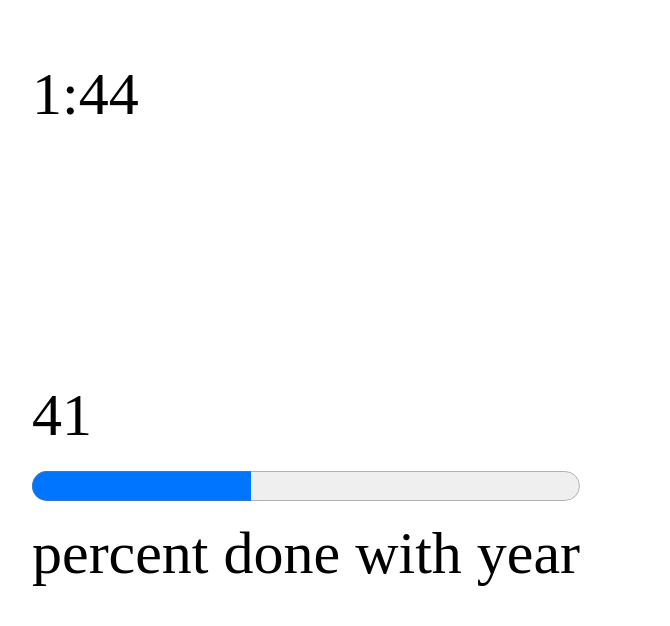
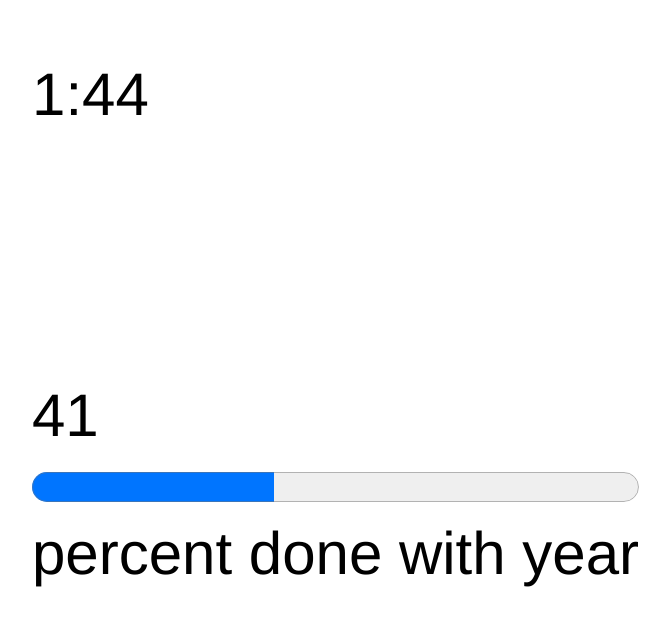
Before and after one commit to alexv/new-tab, a browser extension: page index.html in a window 1280 px wide. Shown: the whole page, without its empty margins (28-698 px from the left). Drawn offline with Linux system fonts and the light colour scheme.

Commit message:
add fonts

```diff
--- a/style.css
+++ b/style.css
@@ -11,6 +11,7 @@ html {
 
 body {
   font-size: 60px;
+  font-family: 'Helvetica Neue', Helvetica, Arial, sans-serif;
   height: 100%;
   display: flex;
   flex-flow: column;
```
